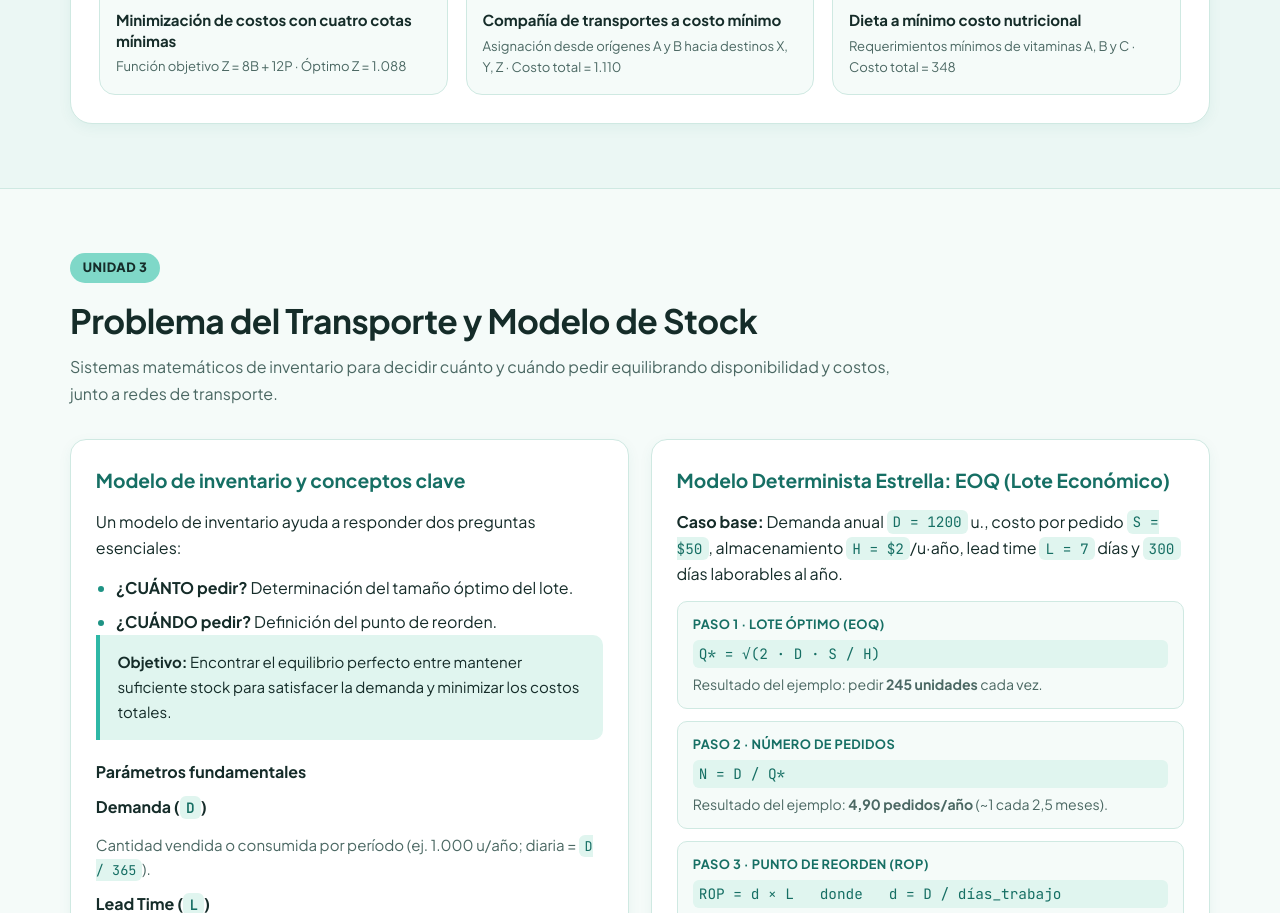
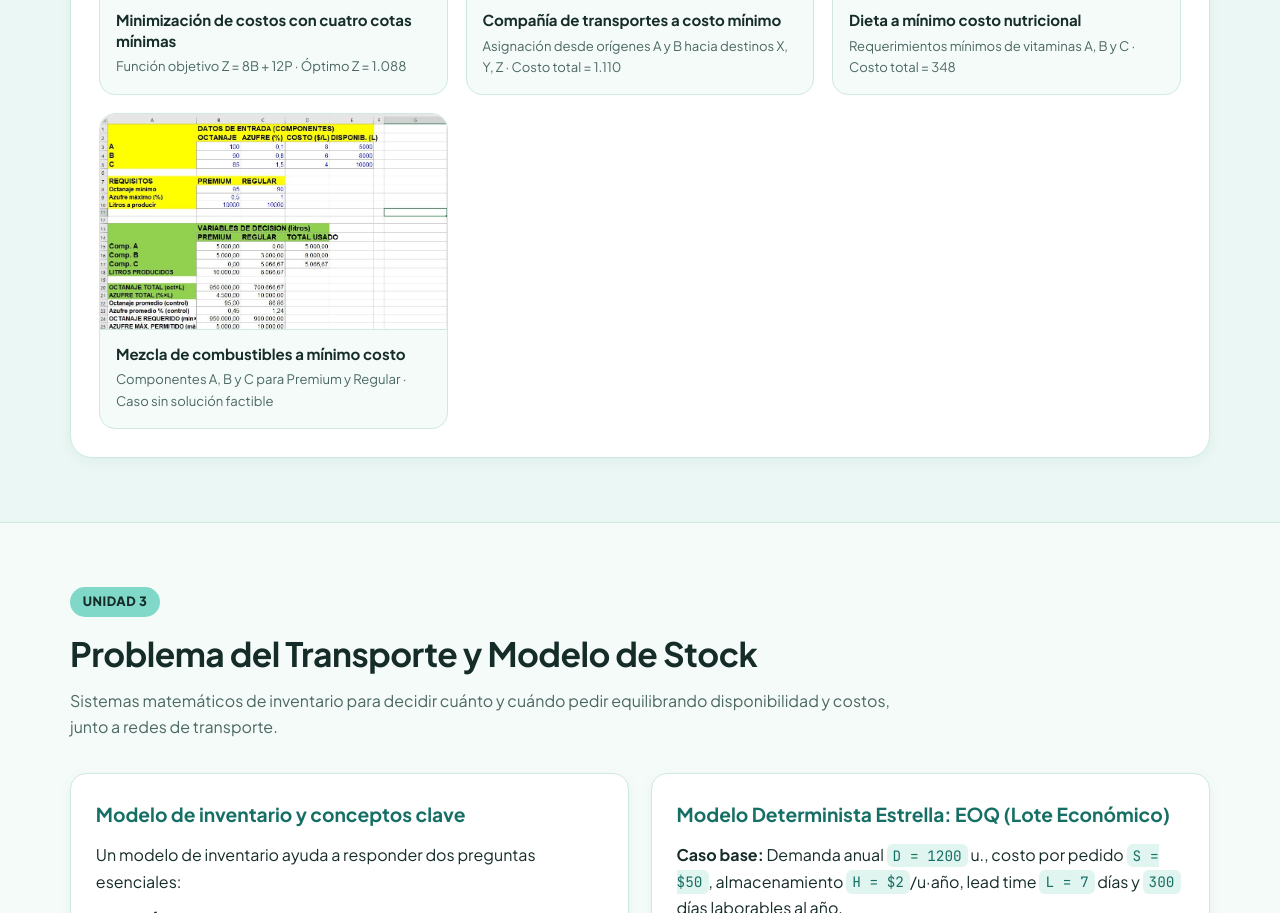
Before and after one commit to SebastianZitzkeDev11/Investigacion-Operativa, a plain HTML site: page index.html in a window 1280 px wide. Shown: the part 5766-6679 px from the top of the page. Drawn offline with Linux system fonts and the light colour scheme.

Commit message:
Agregar un excel faltante de unidad 2

```diff
--- a/index.html
+++ b/index.html
@@ -553,6 +553,19 @@
                 <span>Requerimientos mínimos de vitaminas A, B y C · Costo total = 348</span>
               </figcaption>
             </figure>
+
+            <figure class="gallery-card">
+              <button type="button" class="gallery-trigger" data-unit="2" data-index="9"
+                aria-label="Ampliar captura: Mezcla de combustibles a mínimo costo">
+                <img src="assets/img-unidad2/u2-mezcla-combustibles.jpg"
+                  alt="Planilla Excel de mezcla de combustibles Premium y Regular con componentes A, B y C, octanaje, azufre y análisis de factibilidad"
+                  loading="lazy" />
+              </button>
+              <figcaption>
+                <strong>Mezcla de combustibles a mínimo costo</strong>
+                <span>Componentes A, B y C para Premium y Regular · Caso sin solución factible</span>
+              </figcaption>
+            </figure>
           </div>
         </section>
       </div>
```
Also changed, not shown: assets/img-unidad2/u2-mezcla-combustibles.jpg (added).
